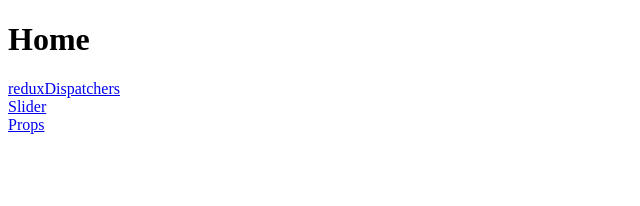
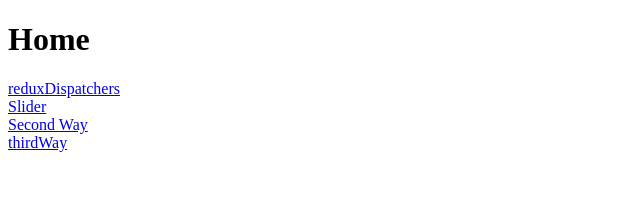
Before and after one commit to mayurgupta1991/UpdatesInReact, a React (Create React App) app: page / in a window 1280 px wide. Shown: the top 206 px of the page, without its empty margins (0-640 px from the left). Built offline with nearby package versions, Linux system fonts and the light colour scheme; what deep-freeze-es6 would draw is missing.

Commit message:
- Added last step to add routes

```diff
--- a/src/containers/Router.js
+++ b/src/containers/Router.js
@@ -15,10 +15,20 @@ const Home = (props) => {
                 <Link to='/slider'>Slider</Link>
             </div>
             <div>
-                <Link to='/props'>Props</Link>
+                <Link to='/secondWay'>Second Way</Link>
+            </div>
+            <div>
+                <Link to='/thirdWay'>thirdWay</Link>
             </div>
         </div>
     );
+}
+
+const newWayRouter = (match) => {
+    console.log(match);
+    return (
+        <div>New Way to add routes via children <Link to='/'>Home</Link></div>
+    )
 }
 
 const RoutingNavigation = () => {
@@ -28,7 +38,11 @@ const RoutingNavigation = () => {
                 <Route exact path="/" component={Home} />
                 <Route path="/reduxDispatchers" component={ReduxDispatcher} />
                 <Route path="/slider" component={Slider} />
-                <Route path="/props" render={() => <h1>Props</h1>} />
+                <Route path="/secondWay" render={() => <h1>Second Way</h1>} />
+                <Route
+                    path="/thirdWay"
+                    children={() => <div>New Way to add routes via children <Link to='/'>Home</Link></div>}
+                />
                 <Redirect to="/" />
             </Switch>
         </BrowserRouter>
```
